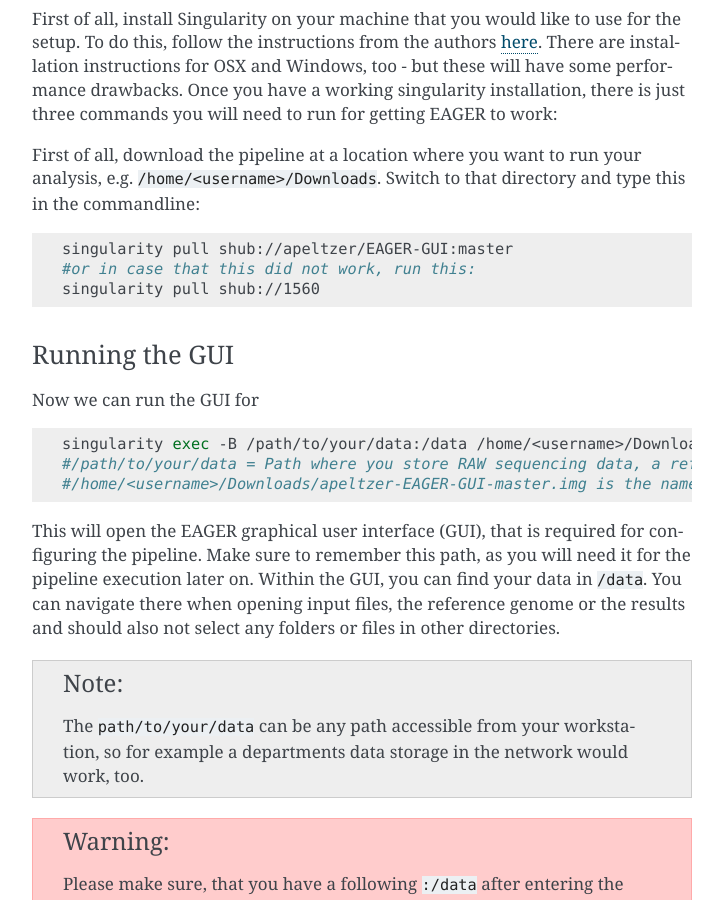
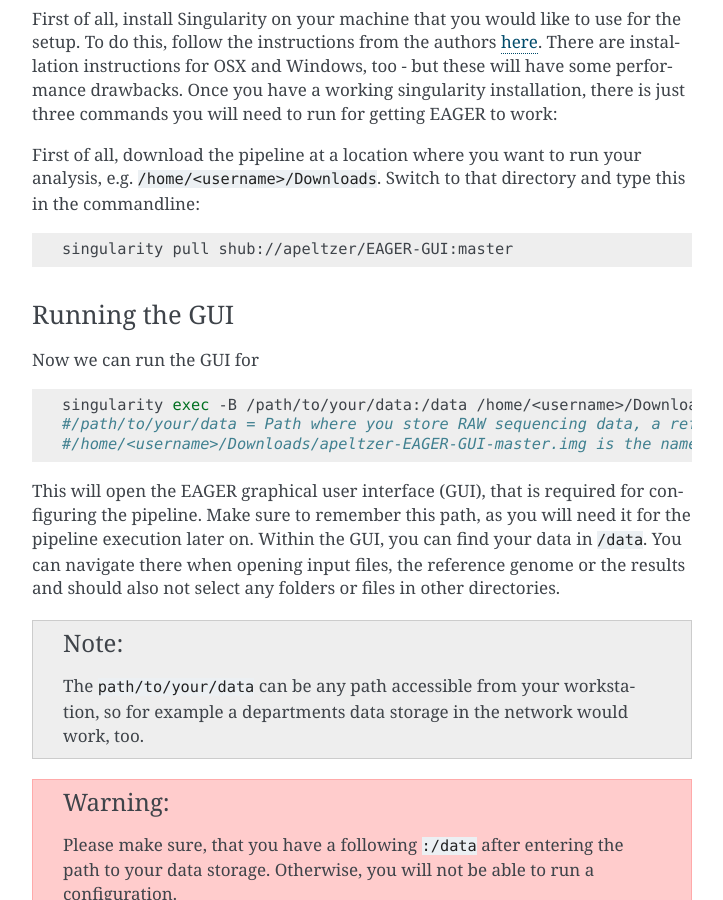
Before and after one commit to apeltzer/EAGER-GUI, a Sphinx documentation site: the page built from docs/contents/installation.rst, in a window 1280 px wide and 900 px high, scrolled down 1464 px. Shown: the whole window, without its empty margins (388-1111 px from the left). Built offline with Sphinx 7.4.7, drawn with Linux system fonts in a browser that asks for light colours.

Commit message:
Singularity file now cleaner.

```diff
--- a/docs/contents/installation.rst
+++ b/docs/contents/installation.rst
@@ -52,8 +52,7 @@
 .. code-block:: bash
 
    singularity pull shub://apeltzer/EAGER-GUI:master
-   #or in case that this did not work, run this:
-   singularity pull shub://1560
+
 
 
 Running the GUI
```
